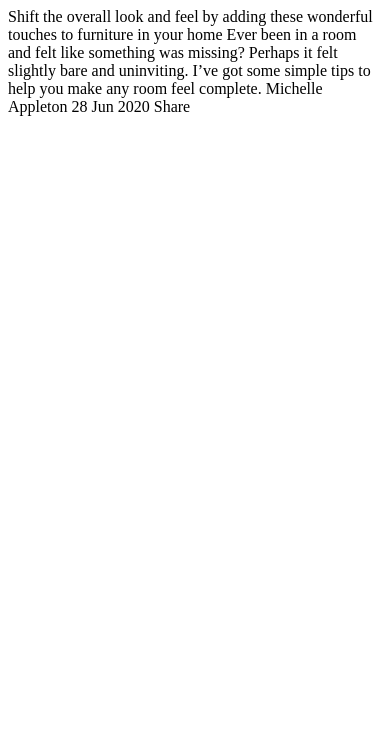
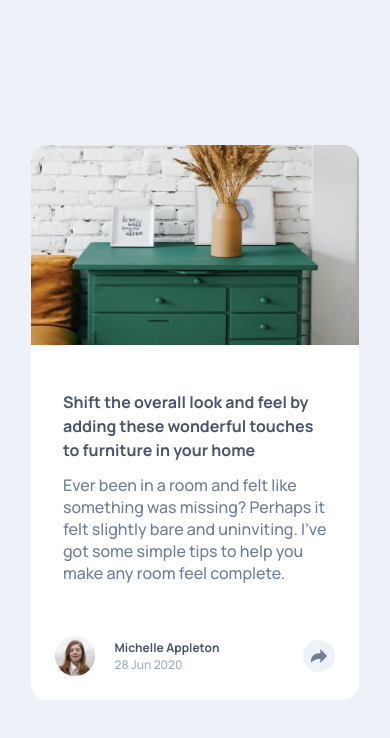
Before and after one commit to nikolasladic/Project-11---Article-preview-component, a plain HTML site: page index.html in a window 390 px wide. Drawn offline with Linux system fonts and the light colour scheme.

Commit message:
mobile design finished

```diff
--- a/index.html
+++ b/index.html
@@ -3,7 +3,7 @@
   <head>
     <meta charset="UTF-8" />
     <meta name="viewport" content="width=device-width, initial-scale=1.0" />
-    <!-- displays site properly based on user's device -->
+    <link rel="stylesheet" href="style.css" />
 
     <link
       rel="icon"
@@ -12,24 +12,61 @@
       href="./images/favicon-32x32.png"
     />
 
+    <link rel="preconnect" href="https://fonts.googleapis.com" />
+    <link rel="preconnect" href="https://fonts.gstatic.com" crossorigin />
+    <link
+      href="https://fonts.googleapis.com/css2?family=Barlow+Semi+Condensed:ital,wght@0,100;0,200;0,300;0,400;0,500;0,600;0,700;0,800;0,900;1,100;1,200;1,300;1,400;1,500;1,600;1,700;1,800;1,900&family=Figtree:ital,wght@0,300..900;1,300..900&family=Fraunces:ital,opsz,wght,SOFT@0,9..144,700,50;1,9..144,700,50&family=Inter:ital,opsz,wght@0,14..32,100..900;1,14..32,100..900&family=Manrope:wght@200..800&family=Montserrat:ital,wght@0,100..900;1,100..900&family=Outfit:wght@100..900&family=Poppins:ital,wght@0,100;0,200;0,300;0,400;0,500;0,600;0,700;0,800;0,900;1,100;1,200;1,300;1,400;1,500;1,600;1,700;1,800;1,900&family=Red+Hat+Display:ital,wght@0,300..900;1,300..900&family=Tinos&family=Young+Serif&display=swap"
+      rel="stylesheet"
+    />
+
     <title>Frontend Mentor | Article preview component</title>
-
-    <!-- Feel free to remove these styles or customise in your own stylesheet 👍 -->
-    <style>
-      .attribution {
-        font-size: 11px;
-        text-align: center;
-      }
-      .attribution a {
-        color: hsl(228, 45%, 44%);
-      }
-    </style>
   </head>
   <body>
-    Shift the overall look and feel by adding these wonderful touches to
-    furniture in your home Ever been in a room and felt like something was
-    missing? Perhaps it felt slightly bare and uninviting. I’ve got some simple
-    tips to help you make any room feel complete. Michelle Appleton 28 Jun 2020
-    Share
+    <div class="article-component">
+      <header class="header">
+        <img
+          src="/images/drawers.jpg"
+          alt="Picture of Drawers"
+          class="header-img"
+        />
+      </header>
+      <section class="product-review">
+        <h3 class="review-heading">
+          Shift the overall look and feel by adding these wonderful touches to
+          furniture in your home
+        </h3>
+
+        <p class="review-paragraph">
+          Ever been in a room and felt like something was missing? Perhaps it
+          felt slightly bare and uninviting. I’ve got some simple tips to help
+          you make any room feel complete.
+        </p>
+      </section>
+      <div class="reviewer">
+        <img
+          src="/images/avatar-michelle.jpg"
+          alt="Person writing the review"
+          class="profile-picture"
+        />
+
+        <div class="name-date">
+
+          <h4 class="profile-name">Michelle Appleton</h4>
+          <p class="date-posted">28 Jun 2020</p>
+        </div>
+
+          <button class="share-button">
+            <img
+            src="/images/icon-share.svg"
+            alt="Share button icon"
+            class="share-btn"
+            />
+          </button>
+
+        </div>
+      </div>
+    </div>
+
+    <link rel="" href="/srcipt.js" />
   </body>
 </html>
--- /dev/null
+++ b/style.css
@@ -0,0 +1,99 @@
+* {
+  box-sizing: border-box;
+  margin: 0;
+  font-family: "Manrope", sans-serif;
+}
+
+body,
+html {
+  background-color: #ecf2f8;
+  display: flex;
+  align-items: center;
+  justify-content: center;
+  height: 100%;
+}
+
+.article-component {
+  background-color: white;
+  width: 20.5rem;
+  display: flex;
+  flex-direction: column;
+  margin: auto 1.5rem auto 1.5rem;
+  border-radius: 1rem;
+}
+
+.header-img {
+  width: 20.5rem;
+  height: 12.5rem;
+  border-radius: 1rem 1rem 0 0;
+}
+
+.product-review {
+  padding: 2.5rem 2rem 1.25rem 2rem;
+}
+
+.review-heading {
+  font-size: 1rem;
+  line-height: 1.5rem;
+  color: hsl(217, 19%, 35%);
+  padding-bottom: 0.75rem;
+  font-weight: 700;
+}
+
+.review-paragraph {
+  color: hsl(214, 17%, 51%);
+  font-weight: 500;
+  padding-bottom: 2rem;
+}
+
+.reviewer {
+  display: flex;
+  margin: 0 1.5rem 1.5rem 1.5rem;
+  align-items: center;
+  justify-content: space-between;
+}
+
+.name-date {
+  display: flex;
+  flex-direction: column;
+  justify-content: flex-start;
+  transform: translateX(-2rem);
+}
+
+.profile-picture {
+  width: 2.5rem;
+  border-radius: 50%;
+}
+
+.profile-name,
+.date-posted {
+  font-size: 0.75rem;
+}
+
+.profile-name {
+  color: #48556a;
+  font-weight: 700;
+}
+
+.date-posted {
+  color: #9daec2;
+  font-weight: 500;
+}
+
+.share-button {
+  display: flex;
+  width: 2rem;
+  height: 2rem;
+  background-color: #ecf2f8;
+  border-radius: 50%;
+  border: none;
+  justify-content: center;
+  align-items: center;
+}
+.share-btn {
+  width: 1rem;
+  height: 0.875rem;
+}
+
+@media (min-width: 910px) {
+}
```
Also changed, not shown: srcipt.js (added).
